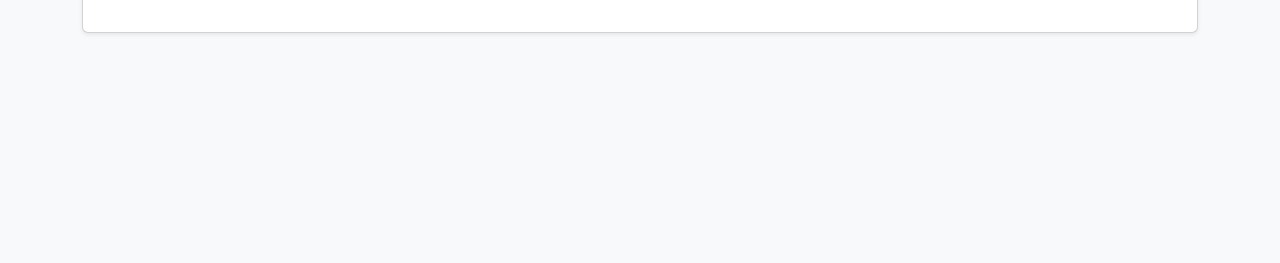
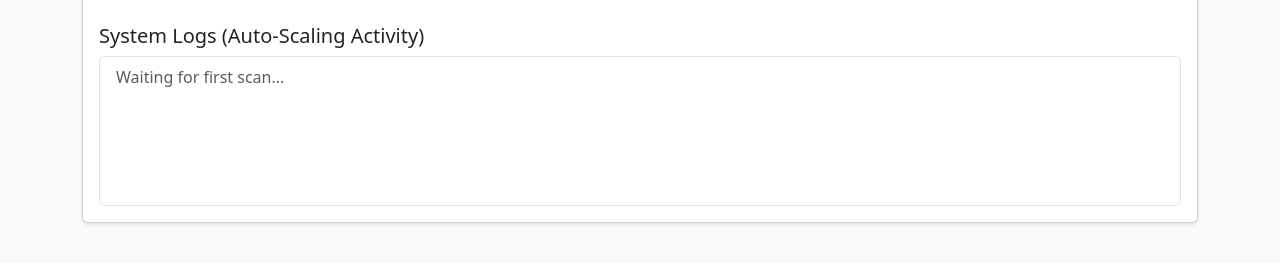
Before and after one commit to Ambrose101b/AutoScaleOps, a FastAPI app: page / in a window 1280 px wide. Shown: the part 247-510 px from the top of the page. Run offline with FastAPI, Linux system fonts and the light colour scheme; data that the repository does not hold is empty.

Commit message:
ui: update dashboard to display real-time scaling logs

```diff
--- a/src/templates/index.html
+++ b/src/templates/index.html
@@ -28,20 +28,29 @@
                         <tr><td colspan="4">Loading instances...</td></tr>
                     </tbody>
                 </table>
+
+                <div class="mt-4">
+                    <h5>System Logs (Auto-Scaling Activity)</h5>
+                    <ul id="log-list" class="list-group list-group-flush border rounded bg-white" style="height: 150px; overflow-y: auto;">
+                        <li class="list-group-item text-muted">Waiting for first scan...</li>
+                    </ul>
+                </div>
             </div>
         </div>
     </div>
 
     <script>
-        // Function to fetch instances from our Python backend
+        // Function to fetch instances and logs from our Python backend
         async function loadInstances() {
+            try {
                 const response = await fetch('/api/instances');
                 const data = await response.json();
+
+                // 1. Update the Instance Table
                 const tbody = document.getElementById('instance-table-body');
                 tbody.innerHTML = '';
 
                 data.instances.forEach(inst => {
-                // Determine badge color based on status
                     let badgeColor = inst.state === 'running' ? 'bg-success' : 'bg-secondary';
 
                     tbody.innerHTML += `
@@ -55,17 +64,35 @@
                             </td>
                         </tr>
                     `;
+
+                    // 2. Update the Log List
+                    // We check if logs exist in the first instance returned
+                    const logList = document.getElementById('log-list');
+                    if (inst.logs && inst.logs.length > 0) {
+                        logList.innerHTML = ''; // Clear the "Waiting" message
+                        // Reverse so the newest logs appear at the top
+                        inst.logs.slice().reverse().forEach(log => {
+                            logList.innerHTML += `<li class="list-group-item small font-monospace">${log}</li>`;
                         });
                     }
-
-        // Function to send start/stop commands to our Python backend
-        async function controlInstance(id, action) {
-            alert(`Sending ${action} command to ${id}... please wait.`);
-            await fetch(`/api/instances/${id}/${action}`);
-            loadInstances(); // Reload the table to see the state change
+                });
+            } catch (error) {
+                console.error("Error loading data:", error);
+            }
         }
 
-        // Load data automatically when the page opens
+        // Function to send start/stop commands
+        async function controlInstance(id, action) {
+            console.log(`Sending ${action} command to ${id}...`);
+            await fetch(`/api/instances/${id}/${action}`);
+            // Wait a second for AWS to register the change before refreshing
+            setTimeout(loadInstances, 1000);
+        }
+
+        // Refresh data every 30 seconds automatically
+        setInterval(loadInstances, 30000);
+
+        // Load data immediately when the page opens
         window.onload = loadInstances;
     </script>
 </body>
```
Lines whose indentation alone changed are shown as unchanged.
